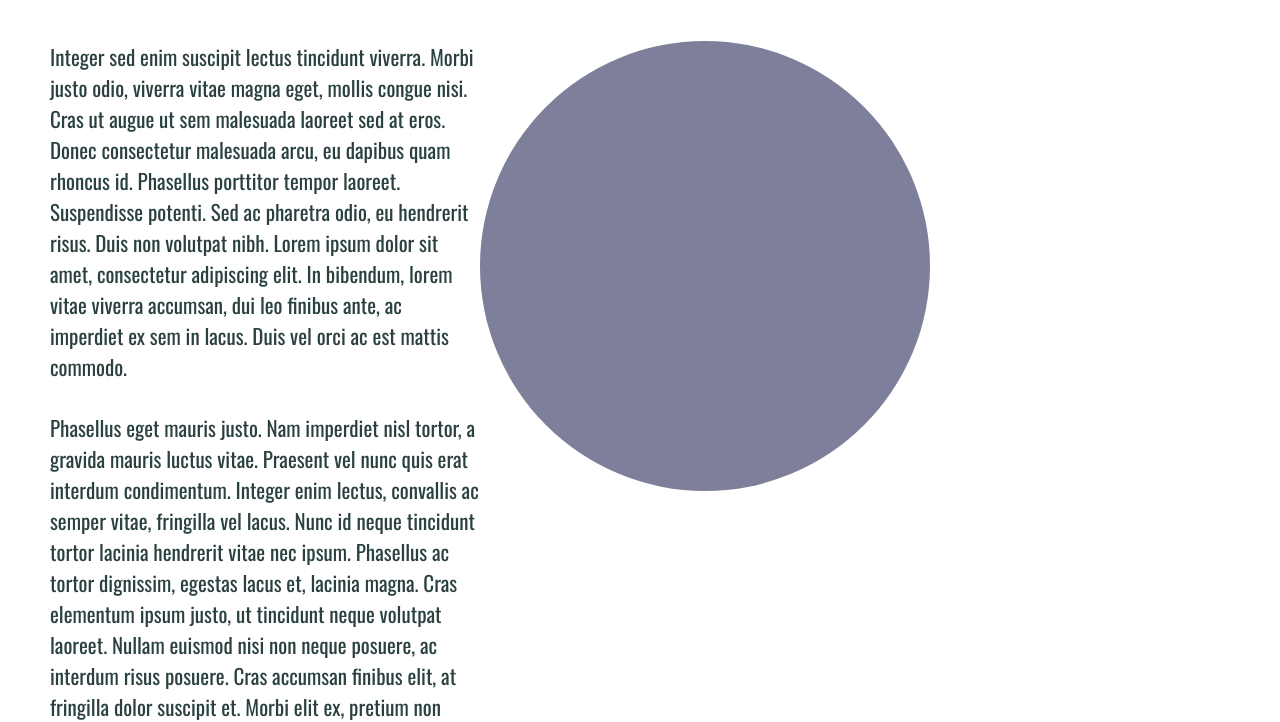
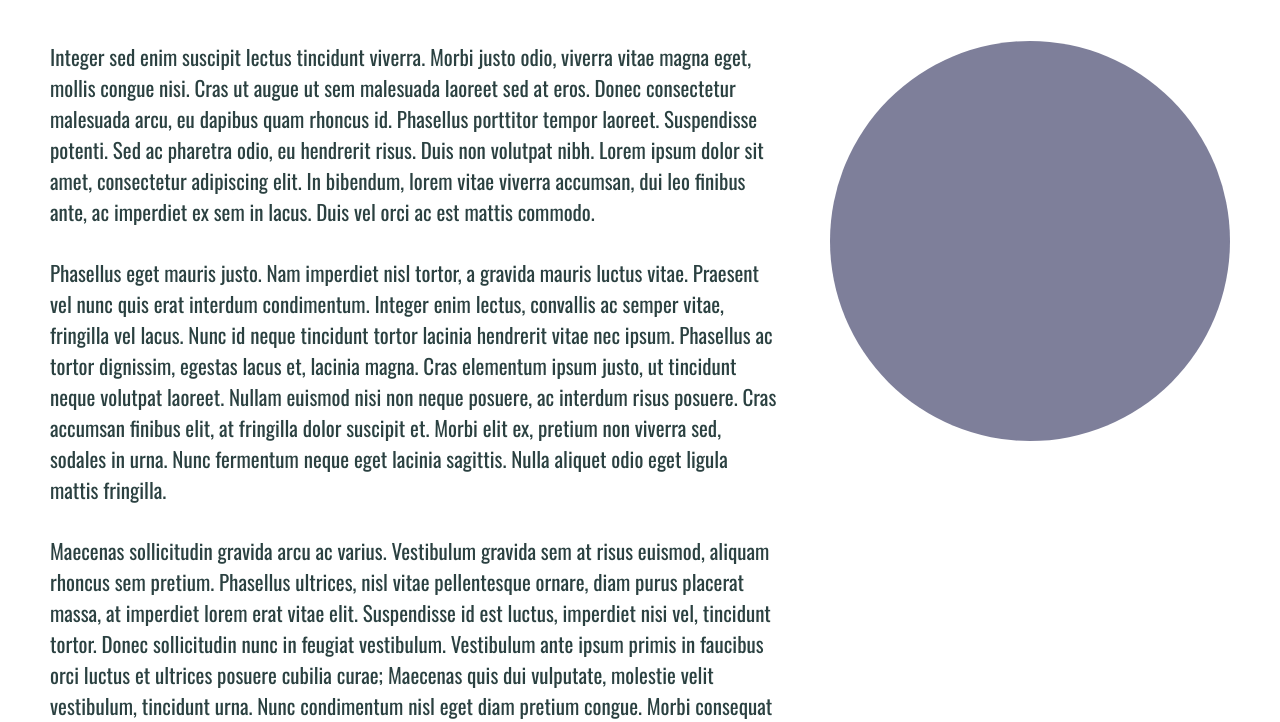
Before and after one commit to odell-instructor/odell-instructor.github.io, a plain HTML site: page about.html in a window 1280 px wide. Shown: the part 84-806 px from the top of the page. Drawn offline with nearby package versions, Linux system fonts and the light colour scheme.

Commit message:
Updated About page

```diff
--- a/about.html
+++ b/about.html
@@ -20,7 +20,6 @@
                 </ul>
             </div>
             <div class="container-about-body">
-                <div class="left-empty"></div>
                 <div class="about-info">
                     <p>Integer sed enim suscipit lectus tincidunt viverra. Morbi justo odio, viverra vitae magna eget, mollis congue nisi. Cras ut augue ut sem malesuada laoreet sed at eros. Donec consectetur malesuada arcu, eu dapibus quam rhoncus id. Phasellus porttitor tempor laoreet. Suspendisse potenti. Sed ac pharetra odio, eu hendrerit risus. Duis non volutpat nibh. Lorem ipsum dolor sit amet, consectetur adipiscing elit. In bibendum, lorem vitae viverra accumsan, dui leo finibus ante, ac imperdiet ex sem in lacus. Duis vel orci ac est mattis commodo.</p>
                     <p>Phasellus eget mauris justo. Nam imperdiet nisl tortor, a gravida mauris luctus vitae. Praesent vel nunc quis erat interdum condimentum. Integer enim lectus, convallis ac semper vitae, fringilla vel lacus. Nunc id neque tincidunt tortor lacinia hendrerit vitae nec ipsum. Phasellus ac tortor dignissim, egestas lacus et, lacinia magna. Cras elementum ipsum justo, ut tincidunt neque volutpat laoreet. Nullam euismod nisi non neque posuere, ac interdum risus posuere. Cras accumsan finibus elit, at fringilla dolor suscipit et. Morbi elit ex, pretium non viverra sed, sodales in urna. Nunc fermentum neque eget lacinia sagittis. Nulla aliquet odio eget ligula mattis fringilla.</p>
--- a/css/main.css
+++ b/css/main.css
@@ -173,7 +173,11 @@ body {
 .container-about-body {
     margin: 50px;
     display: grid;
-    grid-template-columns: 2fr 1fr;
+    grid-template-areas: "center center right";
+}
+
+.container-about-info {
+    grid-area: center;
 }
 
 .container-about-body p {
@@ -182,12 +186,17 @@ body {
     font-size: 21px;
 }
 
+.about-info {
+    margin-right: 50px;
+}
+
 .profile-img {
-    width: 450px;
-    height: 450px;
+    width: 400px;
+    height: 400px;
     border-radius: 50%;
     background-color: #7E7F9A;
     justify-self: center;
+    grid-area: right;
 }
 
 .container-blog {
```
